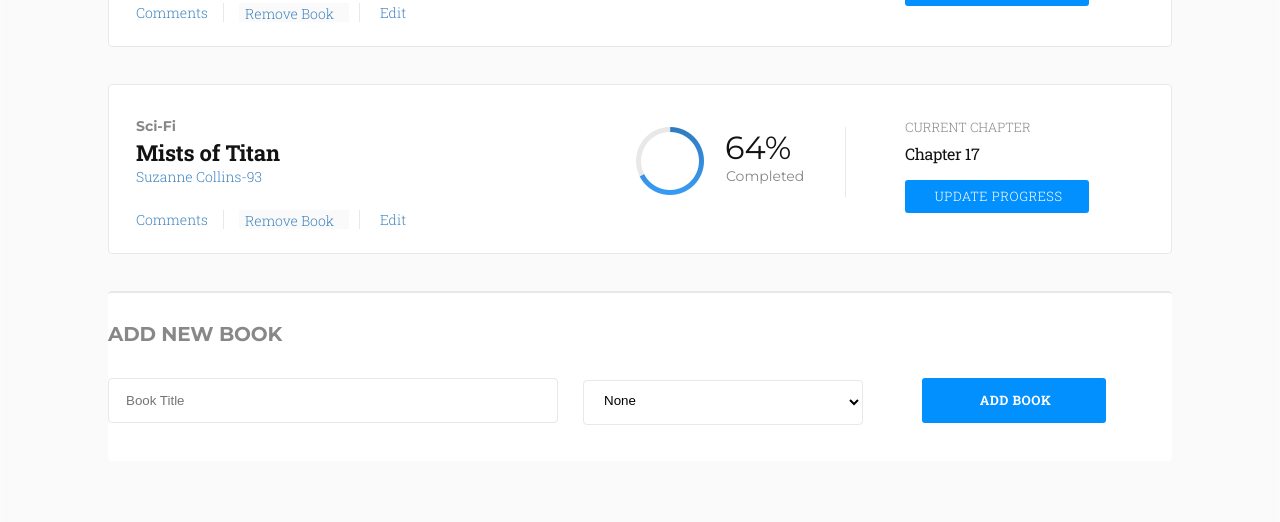
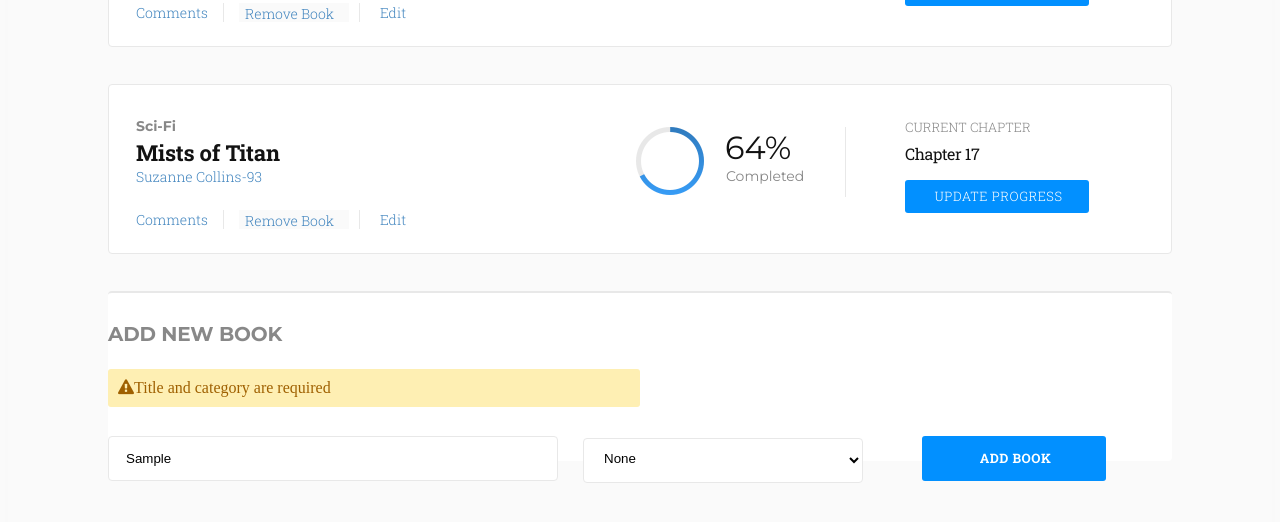
Before and after one commit to rindrajosia/bookstore-cms, a React (Create React App) app: page / in a window 1280 px wide. Both pictures are taken after typing "Sample" into the empty fields and a click on the button "ADD BOOK". Shown: the part 693-1215 px from the top of the page. Built offline with nearby package versions, Linux system fonts and the light colour scheme.

Commit message:
Add Warning message

```diff
--- a/src/containers/BooksForm.js
+++ b/src/containers/BooksForm.js
@@ -3,6 +3,7 @@ import React from 'react';
 import PropTypes from 'prop-types';
 import { connect } from 'react-redux';
 import { createBook } from '../actions';
+import Warning from '../dialogs/Warning';
 
 const CATEGORIES = [
   'Action',
@@ -20,6 +21,7 @@ class BooksForm extends React.Component {
     this.state = {
       title: '',
       category: '',
+      show: false,
     };
     this.handleChange = this.handleChange.bind(this);
     this.handleReset = this.handleReset.bind(this);
@@ -27,13 +29,12 @@ class BooksForm extends React.Component {
   }
 
   handleChange = e => {
-    const { name } = e.target;
-    const { value } = e.target;
+    const { name, value } = e.target;
     this.setState(prevState => ({ ...prevState, [name]: value }));
   }
 
   handleReset = () => {
-    this.setState({ title: '', category: '' });
+    this.setState({ title: '', category: '', show: false });
   }
 
   handleSubmit = e => {
@@ -41,17 +42,19 @@ class BooksForm extends React.Component {
     const { createBook } = this.props;
     const { title, category } = this.state;
     if (title !== '' && category !== '') {
-      createBook(this.state);
+      createBook({ title, category });
+      this.handleReset();
+    } else {
+      this.setState(prevState => ({ ...prevState, show: true }));
     }
-    this.handleReset();
   }
 
   render() {
-    const { title, category } = this.state;
+    const { title, category, show } = this.state;
     return (
       <div className="form-pannel">
         <h1 className="add-book">ADD NEW BOOK</h1>
-
+        {show && <Warning />}
         <form className="form">
           <input
             type="text"
--- /dev/null
+++ b/src/dialogs/Warning.js
@@ -0,0 +1,10 @@
+import React from 'react';
+
+const Warning = () => (
+  <div className="warning-msg">
+    <i className="fa fa-warning" />
+    Title and category are required
+  </div>
+);
+
+export default Warning;
```
Also changed, not shown: 1 other file (tests, documents, lock files or other folders).
